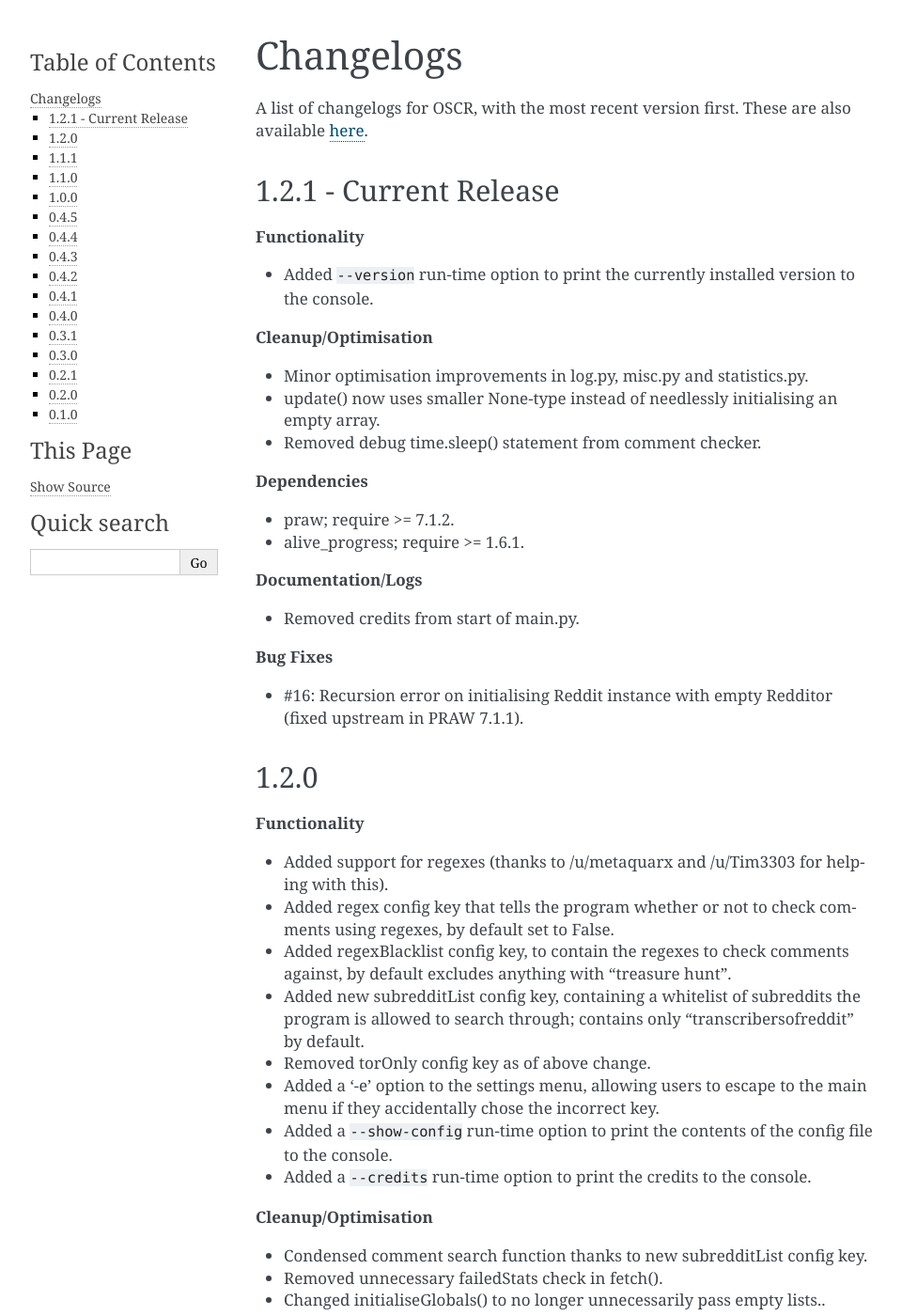
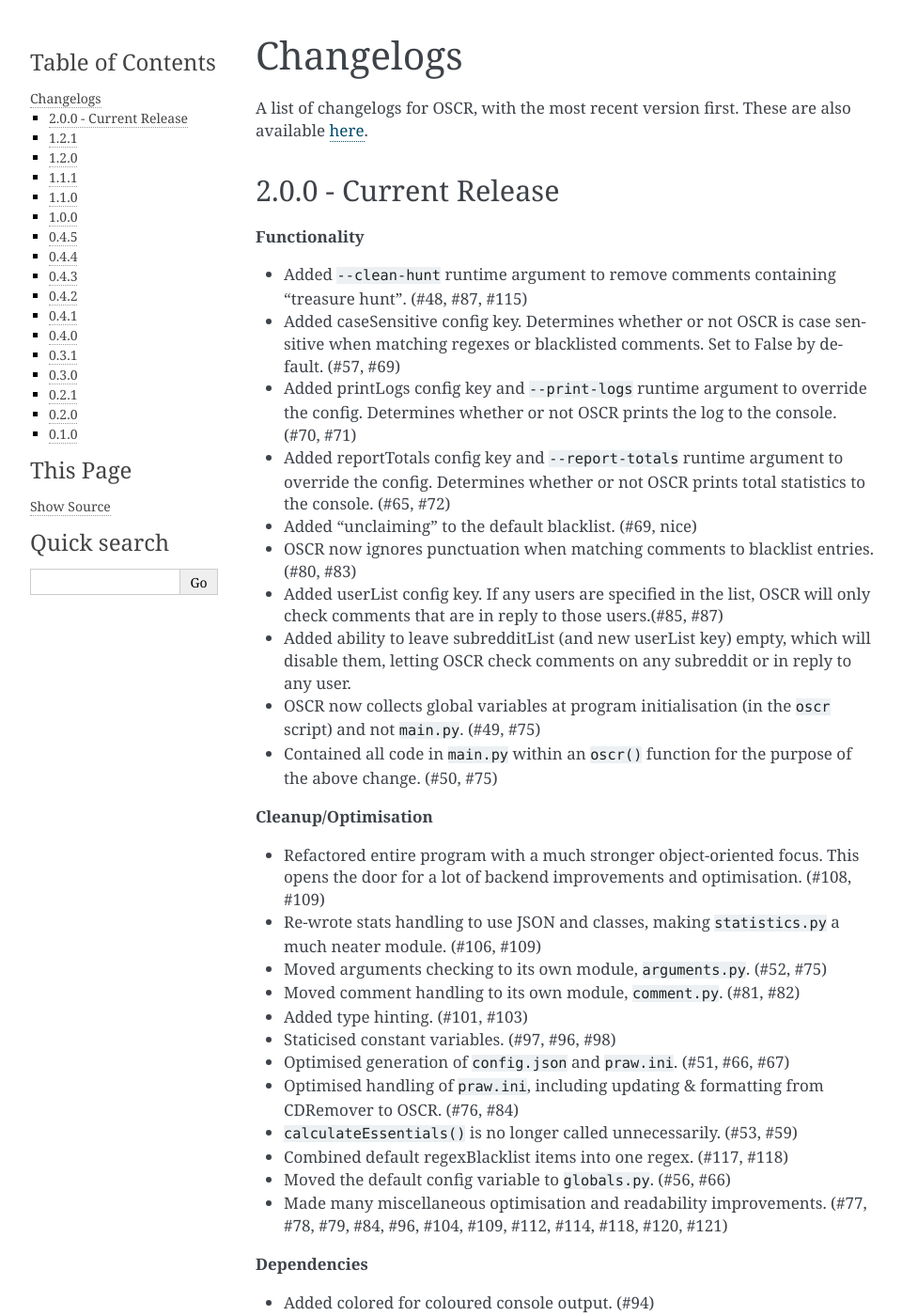
Before and after one commit to MurdoMaclachlan/oscr, a Sphinx documentation site: the page built from docs/source/changelogs.rst, in a window 1280 px wide and 1400 px high. Shown: the whole window at 94% size, without its empty margins (148-1108 px from the left). Built offline with Sphinx 7.4.7, drawn with Linux system fonts in a browser that asks for light colours; some of the changed text lies outside the part shown.

Commit message:
hell yes I'm feeling it, release incoming

```diff
--- a/docs/source/changelogs.rst
+++ b/docs/source/changelogs.rst
@@ -3,8 +3,66 @@ Changelogs
 
 A list of changelogs for OSCR, with the most recent version first. These are also available `here <https://github.com/MurdoMaclachlan/oscr/releases>`_.
 
-1.2.1 - Current Release
+2.0.0 - Current Release
 -----------------------
+
+**Functionality**
+
+- Added ``--clean-hunt`` runtime argument to remove comments containing "treasure hunt". (#48, #87, #115)
+- Added caseSensitive config key. Determines whether or not OSCR is case sensitive when matching regexes or blacklisted comments. Set to False by default. (#57, #69)
+- Added printLogs config key and ``--print-logs`` runtime argument to override the config. Determines whether or not OSCR prints the log to the console. (#70, #71)
+- Added reportTotals config key and ``--report-totals`` runtime argument to override the config. Determines whether or not OSCR prints total statistics to the console. (#65, #72)
+- Added "unclaiming" to the default blacklist. (#69, nice)
+- OSCR now ignores punctuation when matching comments to blacklist entries. (#80, #83)
+- Added userList config key. If any users are specified in the list, OSCR will only check comments that are in reply to those users.(#85, #87)
+- Added ability to leave subredditList (and new userList key) empty, which will disable them, letting OSCR check comments on any subreddit or in reply to any user.
+- OSCR now collects global variables at program initialisation (in the ``oscr`` script) and not ``main.py``. (#49, #75)
+- Contained all code in ``main.py`` within an ``oscr()`` function for the purpose of the above change. (#50, #75)
+
+**Cleanup/Optimisation**
+
+- Refactored entire program with a much stronger object-oriented focus. This opens the door for a lot of backend improvements and optimisation. (#108, #109)
+- Re-wrote stats handling to use JSON and classes, making ``statistics.py`` a much neater module. (#106, #109)
+- Moved arguments checking to its own module, ``arguments.py``. (#52, #75)
+- Moved comment handling to its own module, ``comment.py``. (#81, #82)
+- Added type hinting. (#101, #103)
+- Staticised constant variables. (#97, #96, #98)
+- Optimised generation of ``config.json`` and ``praw.ini``. (#51, #66, #67)
+- Optimised handling of ``praw.ini``, including updating & formatting from CDRemover to OSCR. (#76, #84)
+- ``calculateEssentials()`` is no longer called unnecessarily. (#53, #59)
+- Combined default regexBlacklist items into one regex. (#117, #118)
+- Moved the default config variable to ``globals.py``. (#56, #66)
+- Made many miscellaneous optimisation and readability improvements. (#77, #78, #79, #84, #96, #104, #109, #112, #114, #118, #120, #121)
+
+**Dependencies**
+
+- Added colored for coloured console output. (#94)
+- Updated Python requirement to >= 3.5 for type hinting. (#107)
+
+**Documentation/Logs**
+
+- Moved documentation to readthedocs. (#93, #99)
+- Renamed ``oscrmodules`` to ``core``. (#110, #111)
+- Moved ``config.json`` to ``~/.config/oscr`` on Linux and Mac, and ``AppData\\Roaming\\oscr`` on Windows. (#54, #64)
+- Changed how ``praw.ini`` is read and moved file to ``~/.config/oscr`` on Linux and Mac, and ``AppData\\Roaming\\oscr`` on Windows. (#55, #84)
+- Improved log output surrounding comment retrieval & checking. (#60, #68)
+- Added license specification to ``setup.py``. (#73, #74)
+- Changed config guide from bullet point list to table. (#83)
+- Added colouring to logs, currently only on warnings. (#91, #94)
+- Generally improved log handling. (#95, #96)
+- Renamed ``gvars`` to ``Globals``. (#100, #102)
+
+**Bug Fixes**
+
+- #45: Crash on attempting to use ``--show-config`` due to accidentally assigning ``Globals()`` instance to ``gvars.config``. (fixed in #58)
+- #61: Attempting to update integer or boolean keys in the settings menu causes an infinite loop. (fixed in #63)
+- #86: Regexes may delete comments that are not bot interactions. (fixed in #87)
+- #88: Runtime arguments are not processed in the correct priority order. (fixed in #90)
+- #89: Crash on passing conflicting arguments. (fixed in #90)
+- #92: Potential crash on failing to update a statistic. (fixed in #94)
+
+1.2.1
+-----
 
 **Functionality**
 
```
